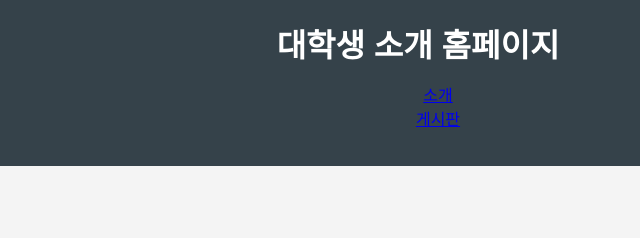
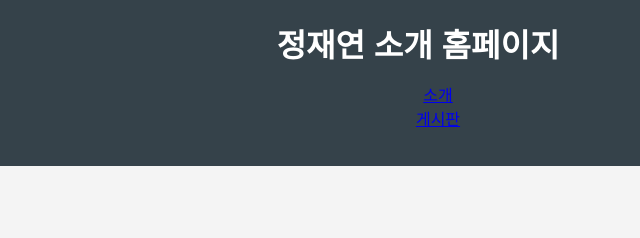
Before and after one commit to jaeyeon2220/myhome, a plain HTML site: page student-homepage/index.html in a window 1280 px wide. Shown: the top 238 px of the page, 222-862 px from the left. Drawn offline with Linux system fonts and the light colour scheme.

Commit message:
Update index.html

```diff
--- a/student-homepage/index.html
+++ b/student-homepage/index.html
@@ -8,7 +8,7 @@
 </head>
 <body>
     <header>
-        <h1>대학생 소개 홈페이지</h1>
+        <h1>정재연 소개 홈페이지</h1>
         <nav>
             <ul>
                 <li><a href="#introduction">소개</a></li>
```
